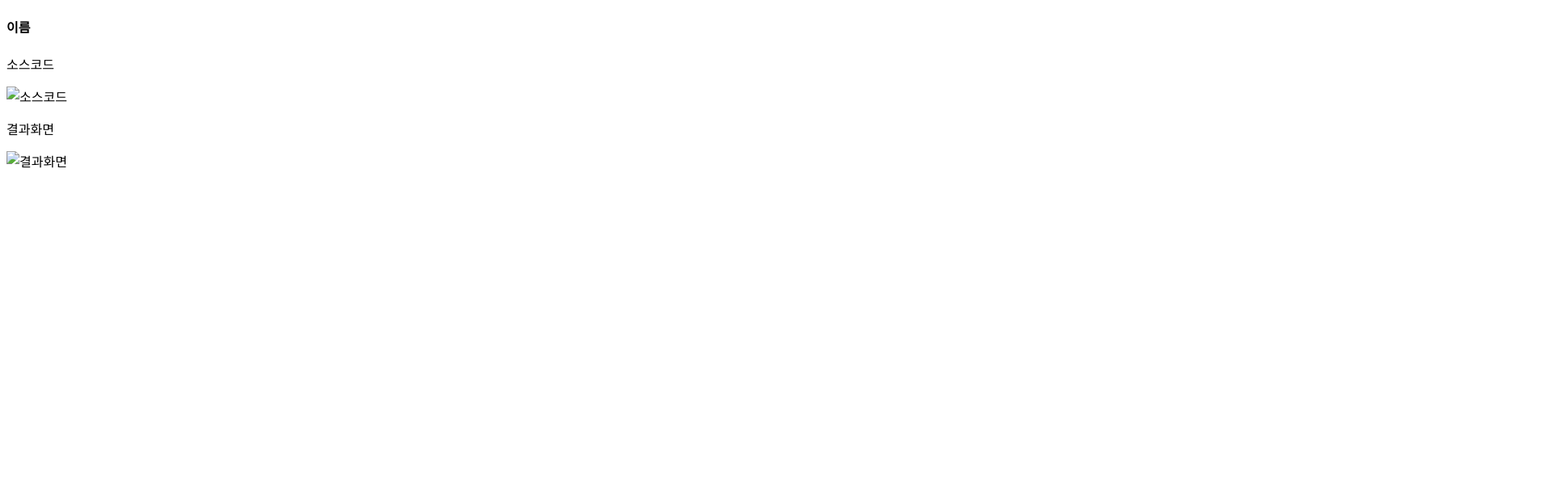
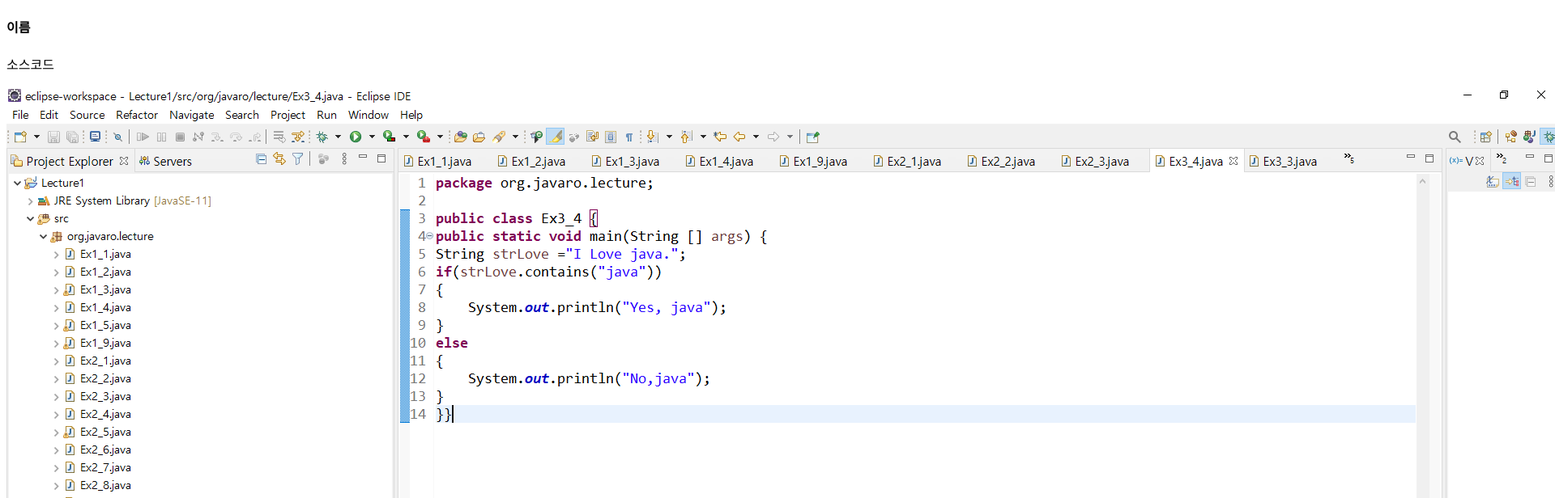
Before and after one commit to koa1020/koa1020.github.io, a plain HTML site: page Ex3_4.html in a window 1280 px wide. Shown: the top 616 px of the page at 81% size, 1920 px wide, since content can reach past the window. Drawn offline with nearby package versions, Linux system fonts and the light colour scheme.

Commit message:
Update Ex3_4.html

```diff
--- a/Ex3_4.html
+++ b/Ex3_4.html
@@ -11,12 +11,12 @@
  <body><header></header><section>
   <h4>이름</h4><p>소스코드</p>
   <picture>
-  <source media="(min-width: 768px)" srcset="./Ex3_4_big.png"/>
-  <img src="./Ex3_4_small.png" alt="소스코드"style="width:auto;"/>
+  <source media="(min-width: 768px)" srcset="./Ex3_4.big.png"/>
+  <img src="./Ex3_4.small.png" alt="소스코드"style="width:auto;"/>
   </picture>
   <p>결과화면</p>
   <picture>
-  <source media="(min-width: 768px)" srcset="./Ex3_4_big.png"/>
-  <img src="./Ex3_4_small.png" alt="결과화면" style="width:auto;">
+  <source media="(min-width: 768px)" srcset="./Ex3_4.big.png"/>
+  <img src="./Ex3_4.small.png" alt="결과화면" style="width:auto;">
   </picture>
   </section></body></html>
```
